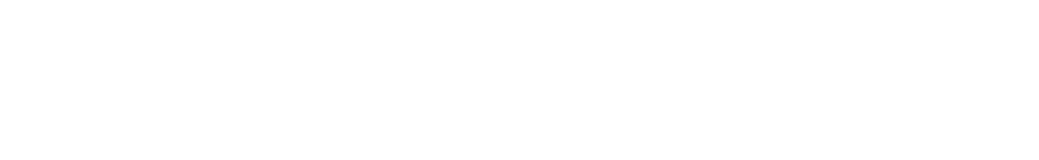
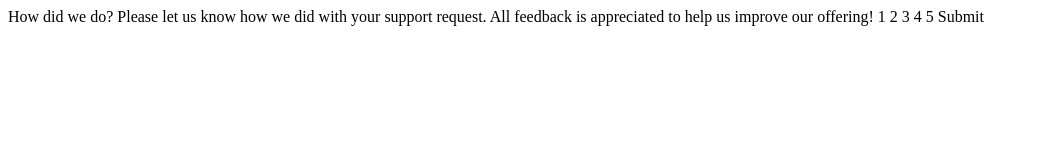
Before and after one commit to AnneCBSx/Challenge-Hub, a plain HTML site: page index.html in a window 1280 px wide. Shown: the whole page, without its empty margins (0-1039 px from the left). Drawn offline with Linux system fonts and the light colour scheme.

Commit message:
Inserção de texto

```diff
--- a/index.html
+++ b/index.html
@@ -16,6 +16,13 @@
 
 </head>
 <body>
+    How did we do?
 
+    Please let us know how we did with your support request. All feedback is appreciated
+    to help us improve our offering!
+
+    1 2 3 4 5
+
+    Submit
 </body>
 </html>
```
